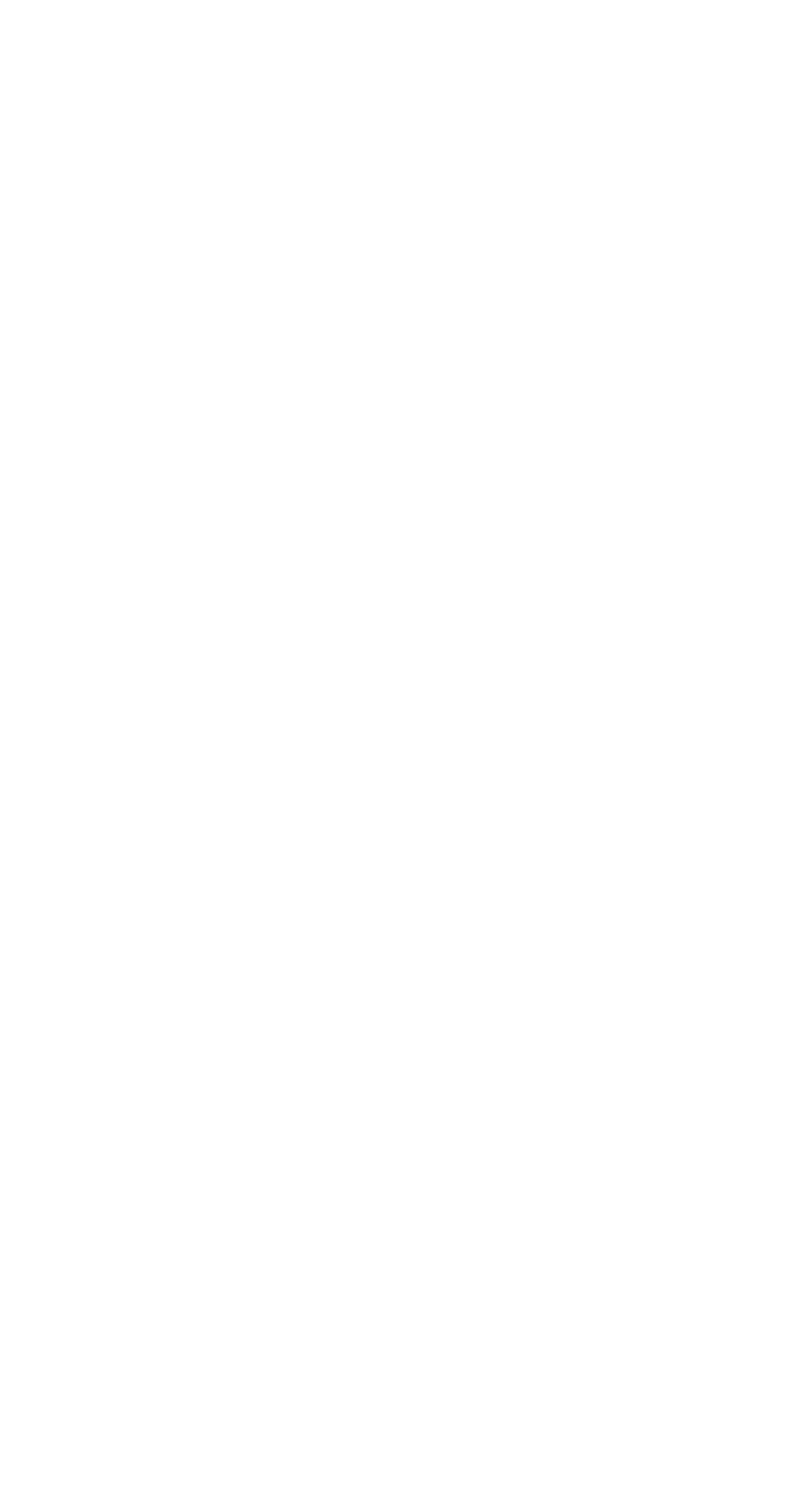
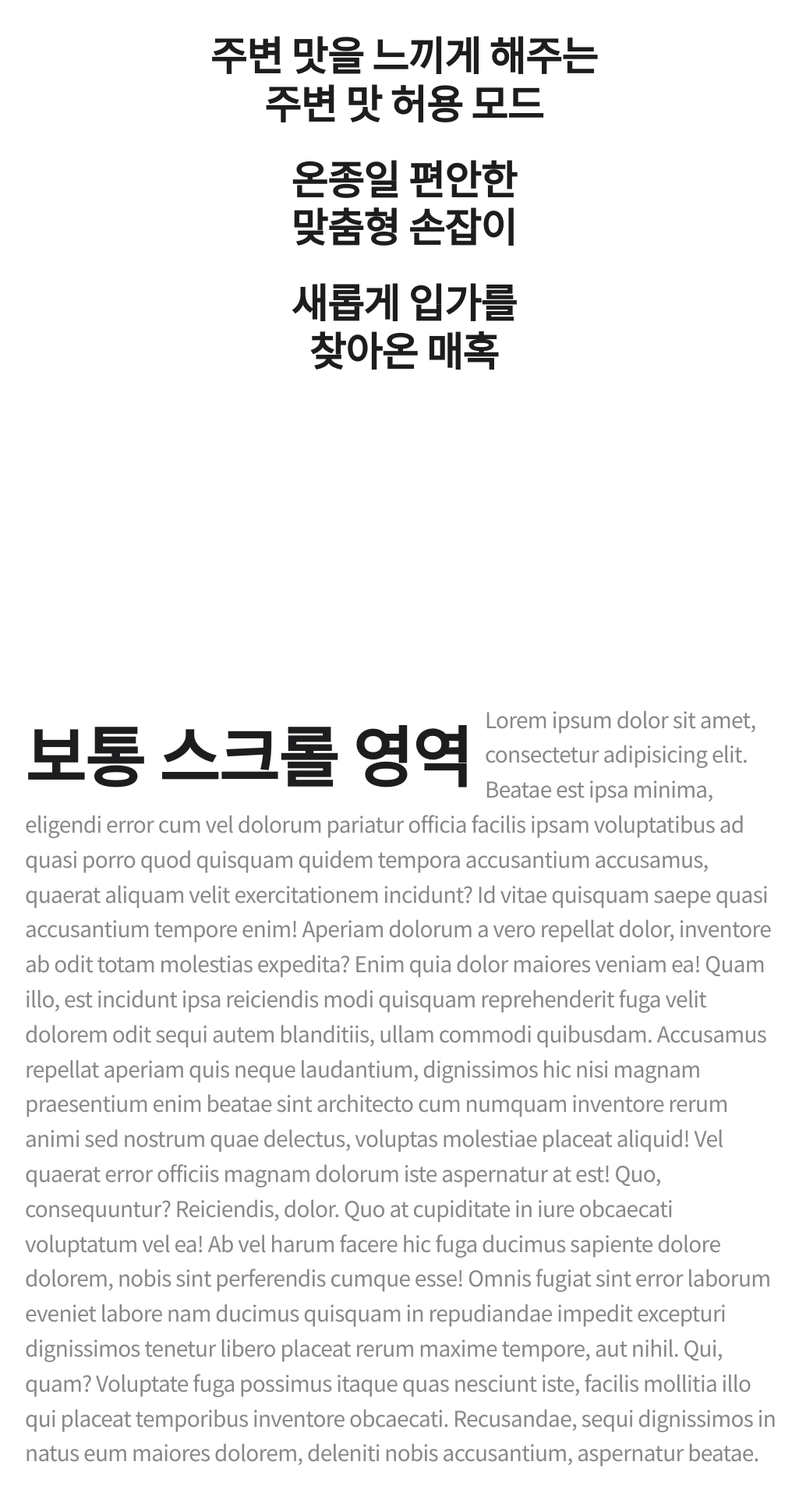
Before and after one commit to qnrjs42/apple_interactive_web, a React (Vite) app: page / in a window 1280 px wide. Shown: the part 774-2694 px from the top of the page at 78% size, without its empty margins (122-1147 px from the left). Before the commit the page ends 800 px from the top, so only its background shows below. Built offline with nearby package versions, Linux system fonts and the light colour scheme.

Commit message:
1-3, 4, 5. 웹페이지 골격 만들기 - 페이지 내용 CSS 작성

```diff
--- a/src/App.tsx
+++ b/src/App.tsx
@@ -1,4 +1,4 @@
-import React, { useState } from 'react';
+import { useState } from 'react';
 
 function App() {
   return (
@@ -30,6 +30,112 @@ function App() {
             <a href='#'>구입하기</a>
           </div>
         </nav>
+        <section className='scroll-section' id='scroll-section-0'>
+          <h1>AirMug Pro</h1>
+          <div className='sticky-elem sticky-elem-canvas'>
+            {/* <canvas id='video-canvas-0' width='1920' height='1080'></canvas> */}
+          </div>
+          <div className='sticky-elem main-message a'>
+            <p>
+              온전히 빠져들게 하는
+              <br />
+              최고급 세라믹
+            </p>
+          </div>
+          <div className='sticky-elem main-message b'>
+            <p>
+              주변 맛을 느끼게 해주는
+              <br />
+              주변 맛 허용 모드
+            </p>
+          </div>
+          <div className='sticky-elem main-message c'>
+            <p>
+              온종일 편안한
+              <br />
+              맞춤형 손잡이
+            </p>
+          </div>
+          <div className='sticky-elem main-message d'>
+            <p>
+              새롭게 입가를
+              <br />
+              찾아온 매혹
+            </p>
+          </div>
+        </section>
+        <section className='scroll-section' id='scroll-section-1'>
+          <p className='description'>
+            <strong>보통 스크롤 영역</strong>
+            Lorem ipsum dolor sit amet, consectetur adipisicing elit. Beatae est ipsa minima,
+            eligendi error cum vel dolorum pariatur officia facilis ipsam voluptatibus ad quasi
+            porro quod quisquam quidem tempora accusantium accusamus, quaerat aliquam velit
+            exercitationem incidunt? Id vitae quisquam saepe quasi accusantium tempore enim! Aperiam
+            dolorum a vero repellat dolor, inventore ab odit totam molestias expedita? Enim quia
+            dolor maiores veniam ea! Quam illo, est incidunt ipsa reiciendis modi quisquam
+            reprehenderit fuga velit dolorem odit sequi autem blanditiis, ullam commodi quibusdam.
+            Accusamus repellat aperiam quis neque laudantium, dignissimos hic nisi magnam
+            praesentium enim beatae sint architecto cum numquam inventore rerum animi sed nostrum
+            quae delectus, voluptas molestiae placeat aliquid! Vel quaerat error officiis magnam
+            dolorum iste aspernatur at est! Quo, consequuntur? Reiciendis, dolor. Quo at cupiditate
+            in iure obcaecati voluptatum vel ea! Ab vel harum facere hic fuga ducimus sapiente
+            dolore dolorem, nobis sint perferendis cumque esse! Omnis fugiat sint error laborum
+            eveniet labore nam ducimus quisquam in repudiandae impedit excepturi dignissimos tenetur
+            libero placeat rerum maxime tempore, aut nihil. Qui, quam? Voluptate fuga possimus
+            itaque quas nesciunt iste, facilis mollitia illo qui placeat temporibus inventore
+            obcaecati. Recusandae, sequi dignissimos in natus eum maiores dolorem, deleniti nobis
+            accusantium, aspernatur beatae.
+          </p>
+        </section>
+        <section className='scroll-section' id='scroll-section-2'>
+          <div className='sticky-elem sticky-elem-canvas'>
+            {/* <canvas id='video-canvas-1' width='1920' height='1080'></canvas> */}
+          </div>
+          <div className='sticky-elem main-message a'>
+            <p>
+              <small>편안한 촉감</small>
+              입과 하나 되다
+            </p>
+          </div>
+          <div className='sticky-elem desc-message b'>
+            <p>
+              편안한 목넘김을 완성하는 디테일한 여러 구성 요소들, 우리는 이를 하나하나 새롭게 살피고
+              재구성하는 과정을 거쳐 새로운 수준의 머그, AirMug Pro를 만들었습니다. 입에 뭔가 댔다는
+              감각은 어느새 사라지고 오롯이 당신과 음료만 남게 되죠.
+            </p>
+            <div className='pin'></div>
+          </div>
+          <div className='sticky-elem desc-message c'>
+            <p>
+              디자인 앤 퀄리티 오브 스웨덴,
+              <br />
+              메이드 인 차이나
+            </p>
+            <div className='pin'></div>
+          </div>
+        </section>
+        <section className='scroll-section' id='scroll-section-3'>
+          <p className='mid-message'>
+            <strong>Retina 머그</strong>
+            <br />
+            아이디어를 광활하게 펼칠
+            <br />
+            아름답고 부드러운 음료 공간.
+          </p>
+          {/* <canvas className='image-blend-canvas' width='1920' height='1080'></canvas> */}
+          <p className='canvas-caption'>
+            Lorem ipsum dolor, sit amet consectetur adipisicing elit. Eveniet at fuga quae
+            perspiciatis veniam impedit et, ratione est optio porro. Incidunt aperiam nemo voluptas
+            odit quisquam harum in mollitia. Incidunt minima iusto in corporis, dolores velit.
+            Autem, sit dolorum inventore a rerum distinctio vero illo magni possimus temporibus
+            dolores neque adipisci, repudiandae repellat. Ducimus accusamus similique quas earum
+            laborum. Autem tempora repellendus asperiores illum ex! Velit ea corporis odit? Ea,
+            incidunt delectus. Sapiente rerum neque error deleniti quis, et, quibusdam, est autem
+            voluptate rem voluptas. Ratione soluta similique harum nihil vel. Quas inventore
+            perferendis iusto explicabo animi eos ratione obcaecati.
+          </p>
+        </section>
+        <footer className='footer'>2020, 1분코딩</footer>
       </div>
     </>
   );
--- a/src/assets/css/main.css
+++ b/src/assets/css/main.css
@@ -23,6 +23,7 @@ a {
 
 .global-nav {
   height: 44px;
+  padding: 0 1rem;
 }
 
 .local-nav {
@@ -57,3 +58,122 @@ a {
 .local-nav-links a:not(.product-name) {
   margin-left: 2em;
 }
+
+.scroll-section {
+  padding-top: 50vh;
+}
+#scroll-section-0 h1 {
+  font-size: 4rem;
+  text-align: center;
+}
+
+.main-message {
+  display: flex;
+  align-items: center;
+  justify-content: center;
+  margin: 5px 0;
+  height: 3em;
+  font-size: 2.5rem;
+}
+
+.main-message p {
+  font-weight: bold;
+  text-align: center;
+  line-height: 1.2;
+}
+
+.main-message small {
+  display: block;
+  margin-bottom: 0.5em;
+  font-size: 1.2rem;
+}
+
+#scroll-section-2 .main-message {
+  font-size: 3.5rem;
+}
+
+.description {
+  max-width: 1000px;
+  margin: 0 auto;
+  padding: 0 1rem;
+  font-size: 1.2rem;
+  color: #888;
+}
+
+.description strong {
+  float: left;
+  margin-right: 0.2em;
+  font-size: 3rem;
+  color: rgb(29, 29, 31);
+}
+
+.desc-message {
+  width: 50%;
+  font-weight: bold;
+}
+
+.pin {
+  width: 1px;
+  height: 100px;
+  background-color: rgb(29, 29, 31);
+}
+
+.mid-message {
+  max-width: 1000px;
+  margin: 0 auto;
+  padding: 0.1rem;
+  font-size: 2rem;
+  color: #888;
+}
+
+.mid-message strong {
+  color: rgb(29, 29, 31);
+}
+
+.canvas-caption {
+  max-width: 1000px;
+  margin: 0 auto;
+  padding: 0 1rem;
+  font-size: 1.2rem;
+  color: #888;
+}
+
+.footer {
+  display: flex;
+  align-items: center;
+  justify-content: center;
+  height: 7rem;
+  color: white;
+  background-color: darkorange;
+}
+
+@media (min-width: 1024px) {
+  #scroll-section-0 h1 {
+    font-size: 9vw;
+  }
+  .main-message {
+    font-size: 4vw;
+  }
+  .description {
+    font-size: 2rem;
+  }
+  .description strong {
+    font-size: 6rem;
+  }
+
+  #scroll-section-2 .main-message {
+    font-size: 6vw;
+  }
+  .main-message small {
+    font-size: 1.5vw;
+  }
+  .desc-message {
+    width: 20%;
+  }
+  .mid-message {
+    font-size: 4vw;
+  }
+  .canvas-caption {
+    font-size: 2rem;
+  }
+}
```
